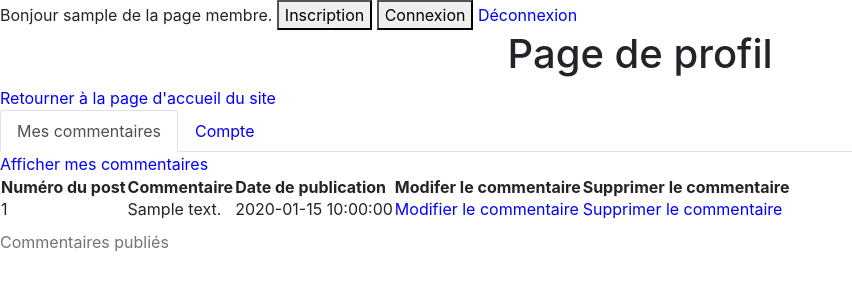
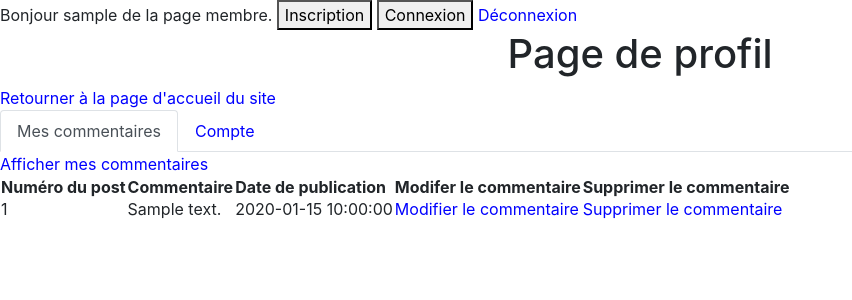
Before and after one commit to AudeLe/Jean-Forteroche-s-Blog, a PHP site: template template/memberView.php in a window 1280 px wide. Shown: the top 300 px of the page, without its empty margins (0-852 px from the left). Run offline with PHP 8.4, Linux system fonts and the light colour scheme; the visitor is signed in with stand-in values (Sample User, id 1); the template is opened without the code that fills it: most values are stand-ins (such as "Sample title", 1, 10 or a date in 2020).

Commit message:
Deletion of the caption tag.

```diff
--- a/template/memberView.php
+++ b/template/memberView.php
@@ -30,8 +30,6 @@
             <a href="../public/index.php?action=getComments&login=<?= $loginSession ?>">Afficher mes commentaires</a>
 
             <table>
-                <caption>Commentaires publiés</caption>
-
                 <tr>
                     <th>Numéro du post</th>
                     <th>Commentaire</th>
```
